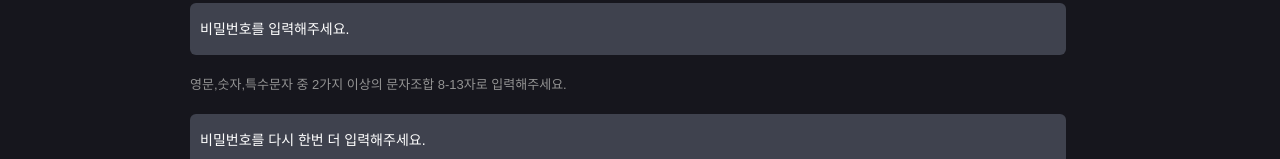
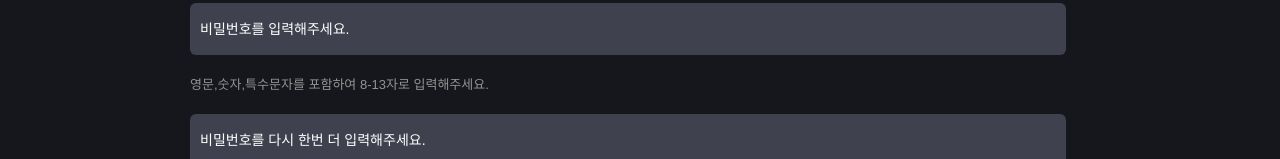
Before and after one commit to QuizUpWebProject/front, a React (Create React App) app: page /joinform in a window 1280 px wide. Shown: the part 571-730 px from the top of the page. Built offline with nearby package versions, Linux system fonts and the light colour scheme.

Commit message:
design: 비밀번호 조건 문구 변경

```diff
--- a/src/components/join/JoinForm.jsx
+++ b/src/components/join/JoinForm.jsx
@@ -61,7 +61,7 @@ export default function JoinForm() {
             color: isValid ? "#939393" : "#ff0000",
           }}
         >
-          영문,숫자,특수문자 중 2가지 이상의 문자조합 8-13자로 입력해주세요.
+          영문,숫자,특수문자를 포함하여 8-13자로 입력해주세요.
         </Text>
         <Input
           type="password"
```
